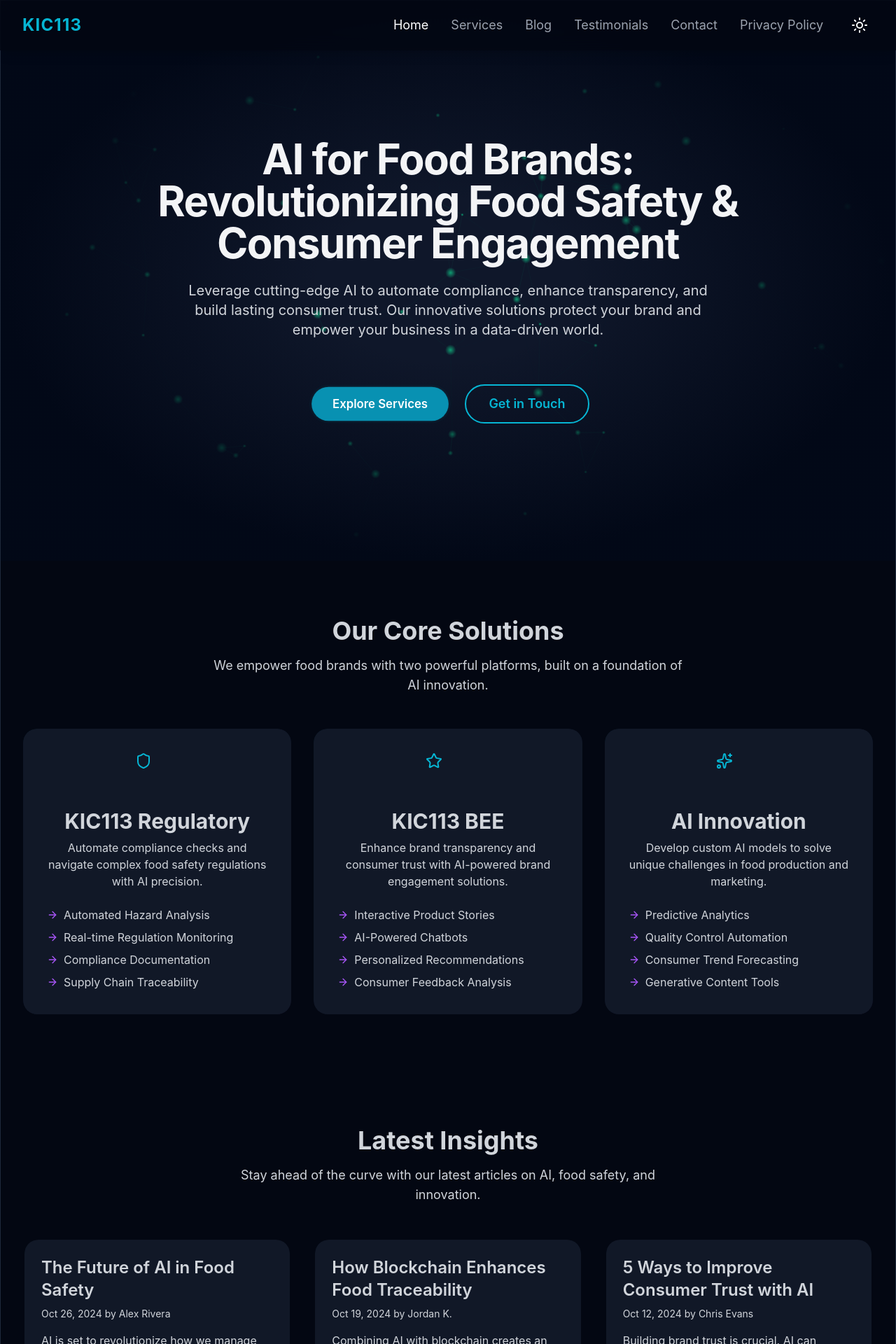
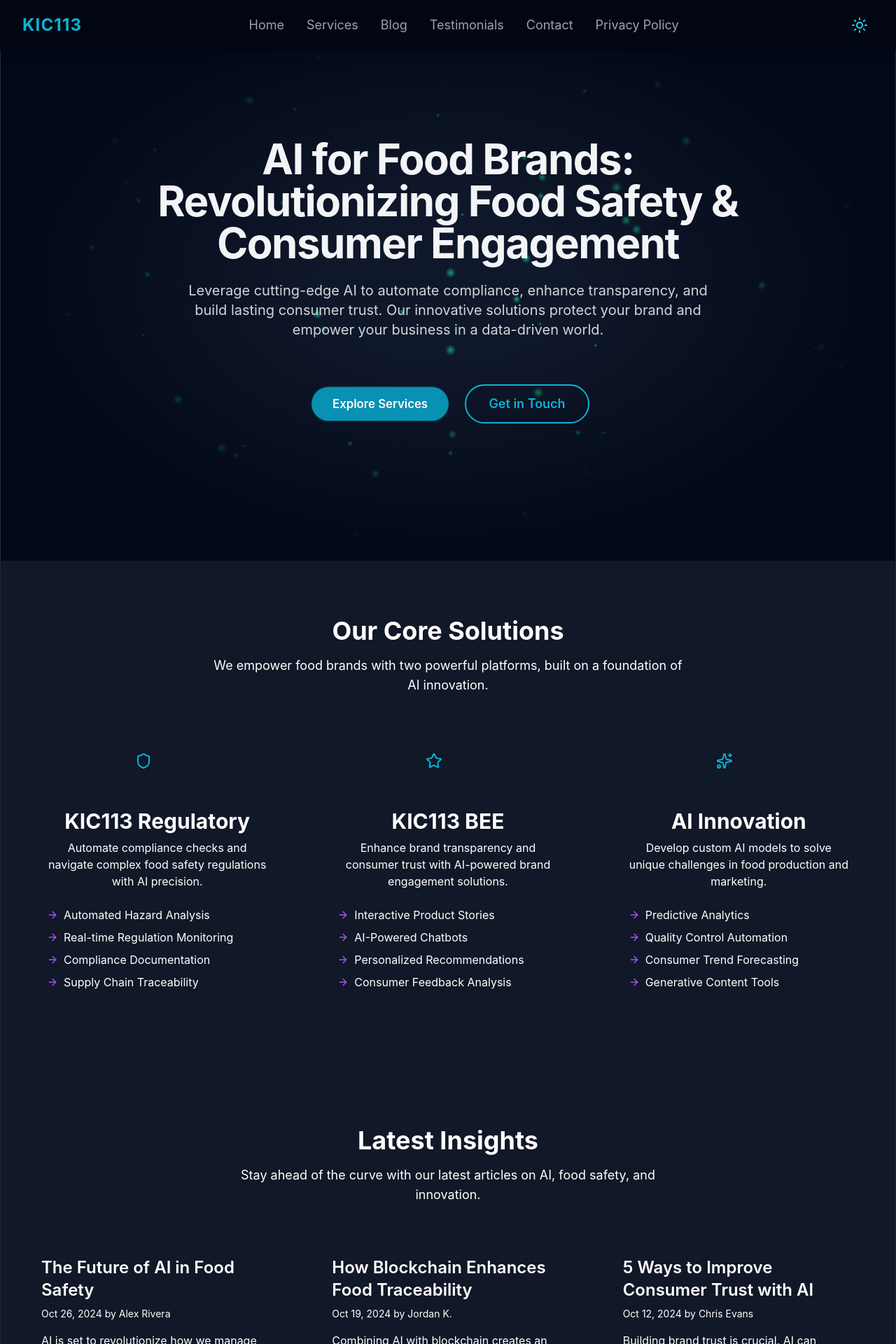
Before and after one commit to amalp12/kic113-landing-website, a React (Vite) app: page / in a window 1280 px wide. Shown: the top 1920 px of the page at 70% size. Built offline with nearby package versions, Linux system fonts and the light colour scheme.

Commit message:
nav fixes , type fixes and favicon added

```diff
--- a/index.html
+++ b/index.html
@@ -4,7 +4,7 @@
 <head>
   <meta charset="UTF-8" />
   <meta name="viewport" content="width=device-width, initial-scale=1.0" />
-  <link rel="icon" type="image/svg+xml" href="/favicon.ico" />
+  <link rel="icon" type="image/x-icon" href="/favicon.ico" />
   <title>KIC113</title>
 </head>
 
--- a/package.json
+++ b/package.json
@@ -13,11 +13,12 @@
     "@tailwindcss/typography": "tailwindcss/typography",
     "@types/node": "^24.3.0",
     "@types/react": "^19.1.12",
+    "@types/react-router-dom": "^5.3.3",
     "framer-motion": "^12.23.12",
     "lucide-react": "^0.542.0",
     "react": "^18.2.0",
     "react-dom": "^18.2.0",
-    "react-router-dom": "^6.15.0",
+    "react-router-dom": "^7.8.2",
     "type": "^2.7.3"
   },
   "devDependencies": {
--- a/src/App.tsx
+++ b/src/App.tsx
@@ -1,9 +1,10 @@
 import { AnimatePresence, motion } from "framer-motion";
-import { useState } from "react";
+import { useState, useEffect } from "react";
+import { BrowserRouter as Router, Routes, Route, useLocation, useNavigate, useParams } from "react-router-dom";
 import Footer from "./components/Footer";
 import Navbar from "./components/Navbar";
-import { useTheme } from "./context/ThemeContext";
-import { blogContent } from "./constants/blog";
+import { useTheme, Theme } from "./context/ThemeContext";
+import { blogContent, BlogPost } from "./constants/blog";
 import BlogDetailPage from "./pages/BlogDetailPage";
 import BlogPage from "./pages/BlogPage";
 import ContactPage from "./pages/ContactPage";
@@ -18,87 +19,71 @@
   exit: { opacity: 0, x: 50 },
 };
 
+const BlogDetailPageWrapper = () => {
+  const navigate = useNavigate();
+  const { id } = useParams<{ id: string }>();
+  const post = id ? blogContent[parseInt(id)] : null;
+
+  if (!post) {
+    return <div>Blog post not found</div>;
+  }
+
+  return <BlogDetailPage post={post} onBack={() => navigate(-1)} />;
+};
+
 const App = () => {
-  const { theme, toggleTheme } = useTheme();
-  const [currentPage, setCurrentPage] = useState("home");
+  const { theme, toggleTheme } = useTheme() as { theme: Theme; toggleTheme: () => void };
   const [isMobileMenuOpen, setIsMobileMenuOpen] = useState(false);
-  const [activeBlog, setActiveBlog] = useState(null);
+  const location = useLocation();
+  const navigate = useNavigate();
 
-  const navigate = (page, params = {}) => {
-    setCurrentPage(page);
+  // Close mobile menu when location changes
+  useEffect(() => {
     setIsMobileMenuOpen(false);
-    if (page === "blog-detail" && params.id) {
-      handleBlogClick(params.id);
-    } else {
-      setActiveBlog(null);
-    }
     window.scrollTo({ top: 0, behavior: "smooth" });
+  }, [location]);
+
+  const handleBlogClick = (postId: number) => {
+    navigate(`/blog/${postId}`);
   };
 
-  const handleBlogClick = (postId) => {
-    const postData = blogContent[postId];
-    if (postData) {
-      setActiveBlog(postData);
-      setCurrentPage("blog-detail");
-      window.scrollTo({ top: 0, behavior: "smooth" });
-    } else {
-      console.error("Blog post not found:", postId);
-      alert("Blog post content is missing!");
-    }
-  };
-
-  const renderPage = () => {
-    switch (currentPage) {
-      case "home":
-        return <HomePage navigate={navigate} />;
-      case "services":
-        return <ServicesPage />;
-      case "blog":
-        return <BlogPage navigate={navigate} onBlogClick={handleBlogClick} />;
-      case "testimonials":
-        return <TestimonialsPage />;
-      case "contact":
-        return <ContactPage />;
-      case "privacy":
-        return <PrivacyPolicyPage />;
-      case "blog-detail":
-        return <BlogDetailPage post={activeBlog} navigate={navigate} />;
-      default:
-        return <HomePage navigate={navigate} />;
-    }
+  const handleNavigate = (path: string) => {
+    navigate(path);
   };
 
   return (
-    <div
-      className={`font-inter relative min-h-screen transition-colors duration-500
-      ${
-        theme === "dark"
-          ? "bg-gray-950 text-gray-300"
-          : "bg-gray-50 text-gray-800"
-      }`}
-    >
+    <div className={`min-h-screen flex flex-col ${theme === "dark" ? "bg-gray-900 text-white" : "bg-white text-gray-900"}`}>
       <Navbar
-        currentPage={currentPage}
-        navigate={navigate}
         toggleTheme={toggleTheme}
-        theme={theme}
+        theme={theme as 'light' | 'dark'}
         isMobileMenuOpen={isMobileMenuOpen}
         setIsMobileMenuOpen={setIsMobileMenuOpen}
       />
       <AnimatePresence mode="wait">
-        <motion.div
-          key={currentPage}
+        <motion.main
+          key={location.pathname}
+          variants={pageVariants}
           initial="initial"
           animate="animate"
           exit="exit"
-          variants={pageVariants}
+          className="flex-grow"
         >
-          {renderPage()}
-        </motion.div>
+          <Routes location={location}>
+            <Route path="/" element={<HomePage />} />
+            <Route path="/services" element={<ServicesPage />} />
+            <Route path="/testimonials" element={<TestimonialsPage />} />
+            <Route path="/blog" element={<BlogPage />} />
+            <Route path="/blog/:id" element={<BlogDetailPageWrapper />} />
+            <Route path="/contact" element={<ContactPage />} />
+            <Route path="/privacy" element={<PrivacyPolicyPage />} />
+            <Route path="*" element={<HomePage />} />
+          </Routes>
+        </motion.main>
       </AnimatePresence>
       <Footer />
     </div>
   );
 };
 
+
 export default App;
--- a/src/components/Navbar.tsx
+++ b/src/components/Navbar.tsx
@@ -1,15 +1,24 @@
-import { AnimatePresence, motion } from "framer-motion";
+import { motion } from "framer-motion";
 import { Menu, Moon, Sun, X } from "lucide-react";
+import { Link, useLocation } from "react-router-dom";
 import { links } from "../constants/links";
 
-const Navbar = ({
-  currentPage,
-  navigate,
+interface NavbarProps {
+  toggleTheme: () => void;
+  theme: 'light' | 'dark';
+  isMobileMenuOpen: boolean;
+  setIsMobileMenuOpen: (isOpen: boolean) => void;
+}
+
+const Navbar: React.FC<NavbarProps> = ({
   toggleTheme,
   theme,
   isMobileMenuOpen,
   setIsMobileMenuOpen,
-}) => (
+}) => {
+  const location = useLocation();
+  const currentPath = location.pathname;
+  return (
     <motion.header
       initial={{ y: -100 }}
       animate={{ y: 0 }}
@@ -18,13 +27,13 @@
         ${theme === "dark" ? "bg-gray-950/80" : "bg-gray-50/80"} shadow-lg`}
     >
       <nav className="container mx-auto flex items-center justify-between px-4 lg:px-8">
-      <div
+        <Link
+          to="/"
           className={`text-2xl font-bold tracking-wider cursor-pointer transition-colors duration-300
           ${theme === "dark" ? "text-cyan-500" : "text-cyan-600"}`}
-        onClick={() => navigate("home")}
         >
           KIC113
-      </div>
+        </Link>
         <div className="hidden lg:flex items-center space-x-8">
           {links.map((link) => (
             <motion.div
@@ -32,12 +41,11 @@
               className="relative"
               whileHover={{ scale: 1.05 }}
             >
-            <a
-              href="#"
-              onClick={() => navigate(link.path)}
+              <Link
+                to={link.path}
                 className={`text-lg transition-colors duration-300 relative group
                   ${
-                  currentPage === link.path
+                    currentPath === link.path
                       ? theme === "dark"
                         ? "text-white"
                         : "text-gray-900"
@@ -49,82 +57,87 @@
               >
                 {link.name}
               <span
-                className={`absolute bottom-0 left-0 w-full h-0.5 transform scale-x-0 group-hover:scale-x-100 transition-transform duration-300 ease-in-out
-                ${theme === "dark" ? "bg-cyan-500" : "bg-cyan-600"}`}
-              ></span>
-            </a>
+                className={`absolute bottom-0 left-0 w-full h-0.5 transition-all duration-300 transform scale-x-0 group-hover:scale-x-100 ${
+                  theme === "dark" ? "bg-cyan-400" : "bg-cyan-600"
+                } ${currentPath === link.path ? "scale-x-100" : "scale-x-0"}`}
+              />
+            </Link>
             </motion.div>
           ))}
+        </div>
+        <div className="flex items-center space-x-4">
           <button
             onClick={toggleTheme}
-          className={`p-2 rounded-full transition-colors duration-300
-          ${
+            className={`p-2 rounded-full transition-colors ${
               theme === "dark"
-              ? "text-white hover:bg-gray-800"
-              : "text-gray-800 hover:bg-gray-200"
+                ? "text-cyan-400 hover:bg-gray-800"
+                : "text-cyan-600 hover:bg-gray-100"
             }`}
+            aria-label="Toggle theme"
           >
-          {theme === "dark" ? <Sun /> : <Moon />}
-        </button>
-      </div>
-
-      <div className="lg:hidden flex items-center space-x-4">
-        <button
-          onClick={toggleTheme}
-          className={`p-2 rounded-full transition-colors duration-300
-          ${
-            theme === "dark"
-              ? "text-white hover:bg-gray-800"
-              : "text-gray-800 hover:bg-gray-200"
-          }`}
-        >
-          {theme === "dark" ? <Sun /> : <Moon />}
+            {theme === "dark" ? (
+              <Sun className="w-6 h-6" />
+            ) : (
+              <Moon className="w-6 h-6" />
+            )}
           </button>
           <button
+            className="lg:hidden p-2 rounded-md focus:outline-none"
             onClick={() => setIsMobileMenuOpen(!isMobileMenuOpen)}
-          className={`transition-colors duration-300
-          ${theme === "dark" ? "text-white" : "text-gray-800"}`}
+            aria-label="Toggle menu"
           >
-          {isMobileMenuOpen ? <X /> : <Menu />}
+            {isMobileMenuOpen ? (
+              <X
+                className={`w-6 h-6 ${
+                  theme === "dark" ? "text-gray-200" : "text-gray-800"
+                }`}
+              />
+            ) : (
+              <Menu
+                className={`w-6 h-6 ${
+                  theme === "dark" ? "text-gray-200" : "text-gray-800"
+                }`}
+              />
+            )}
           </button>
         </div>
       </nav>
-
-    <AnimatePresence>
       {isMobileMenuOpen && (
         <motion.div
-          initial={{ opacity: 0, y: -20 }}
-          animate={{ opacity: 1, y: 0 }}
-          exit={{ opacity: 0, y: -20 }}
-          className={`lg:hidden mt-4 mx-4 p-4 rounded-xl transition-colors duration-500
-            ${theme === "dark" ? "bg-gray-900/90" : "bg-gray-200/90"}`}
+          initial={{ opacity: 0, height: 0 }}
+          animate={{ opacity: 1, height: "auto" }}
+          exit={{ opacity: 0, height: 0 }}
+          transition={{ duration: 0.3 }}
+          className="lg:hidden overflow-hidden"
         >
-          <ul className="flex flex-col items-center space-y-4">
+          <div
+            className={`px-4 py-2 space-y-2 ${
+              theme === "dark" ? "bg-gray-900/95" : "bg-white/95"
+            }`}
+          >
             {links.map((link) => (
-              <li key={link.path}>
-                <a
-                  href="#"
-                  onClick={() => navigate(link.path)}
-                  className={`text-lg font-medium transition-colors duration-300
-                    ${
-                      currentPage === link.path
+              <Link
+                key={link.path}
+                to={link.path}
+                onClick={() => setIsMobileMenuOpen(false)}
+                className={`block px-4 py-3 rounded-md transition-colors ${
+                  currentPath === link.path
                     ? theme === "dark"
-                          ? "text-white"
-                          : "text-gray-900"
+                      ? "bg-gray-800 text-white"
+                      : "bg-gray-100 text-gray-900"
                     : theme === "dark"
-                        ? "text-gray-400 hover:text-white"
-                        : "text-gray-600 hover:text-gray-900"
+                    ? "text-gray-300 hover:bg-gray-800 hover:text-white"
+                    : "text-gray-700 hover:bg-gray-100 hover:text-gray-900"
                 }`}
               >
                 {link.name}
-                </a>
-              </li>
+              </Link>
             ))}
-          </ul>
+          </div>
         </motion.div>
       )}
-    </AnimatePresence>
     </motion.header>
   );
+};
 
 export default Navbar;
--- a/src/constants/blog.ts
+++ b/src/constants/blog.ts
@@ -1,4 +1,13 @@
-export const blogPosts = [
+export interface BlogPost {
+  id: number;
+  title: string;
+  date: string;
+  author: string;
+  excerpt: string;
+  content?: string;
+}
+
+export const blogPosts: BlogPost[] = [
   {
     id: 1,
     title: "The Future of AI in Food Safety",
@@ -24,11 +33,12 @@
   },
 ];
 
-export const blogContent = {
+export const blogContent: Record<number, Omit<BlogPost, 'id'>> = {
   1: {
     title: "The Future of AI in Food Safety",
     date: "Oct 26, 2024",
     author: "Alex Rivera",
+    excerpt: "AI is set to revolutionize how we manage and ensure food safety...",
     content: `
       <p>The food industry is on the cusp of a major transformation, with artificial intelligence leading the charge. AI-powered systems can now analyze vast datasets from supply chains, manufacturing processes, and consumer feedback to predict and prevent food safety issues before they occur. This proactive approach marks a significant shift from traditional, reactive methods.</p>
       <p>AI's ability to monitor real-time data from sensors and cameras allows for automated quality control, identifying contaminants or inconsistencies with a level of precision that human inspection cannot match. This not only reduces the risk of recalls but also minimizes waste and improves overall efficiency.</p>
@@ -40,6 +50,7 @@
     title: "How Blockchain Enhances Food Traceability",
     date: "Oct 19, 2024",
     author: "Jordan K.",
+    excerpt: "Combining AI with blockchain creates an immutable, transparent ledger...",
     content: `
       <p>Blockchain technology offers an unprecedented level of transparency and security in food supply chains. By creating an immutable, decentralized ledger, every transaction and data point from farm to fork can be recorded and verified. This eliminates the risk of data tampering and provides a single, trustworthy source of truth.</p>
       <p>When combined with AI, blockchain's power is amplified. AI can analyze the data on the blockchain to identify inefficiencies, predict potential contamination sources, and streamline logistics. Consumers can simply scan a QR code to see the entire journey of their food, including its origin, processing history, and safety certifications. This transparency builds immense consumer trust and brand loyalty.</p>
@@ -48,6 +59,7 @@
   3: {
     title: "5 Ways to Improve Consumer Trust with AI",
     date: "Oct 12, 2024",
+    excerpt: "Building brand trust is crucial. AI can provide the tools to...",
     author: "Chris Evans",
     content: `
       <p>In today's market, consumer trust is a brand's most valuable asset. AI offers powerful tools to not only maintain but actively build this trust. Here are five ways AI can help:</p>
--- a/src/context/ThemeContext.tsx
+++ b/src/context/ThemeContext.tsx
@@ -6,7 +6,7 @@
   ReactNode,
 } from "react";
 
-type Theme = "light" | "dark";
+export type Theme = "light" | "dark";
 
 interface ThemeContextType {
   theme: Theme;
--- a/src/pages/HomePage.tsx
+++ b/src/pages/HomePage.tsx
@@ -3,10 +3,15 @@
 import { motion } from "framer-motion";
 import { ArrowRight, ChevronLeft, ChevronRight } from "lucide-react";
 import { useRef, useState } from "react";
+import { useNavigate } from "react-router-dom";
 import FeaturedServices from "../components/sections/FeaturedServices";
 import HeroSection from "../components/sections/HeroSection";
 import { useTheme } from "@/context/ThemeContext";
-const LatestInsights = ({ navigate, onBlogClick }) => {
+interface LatestInsightsProps {
+  onBlogClick: (postId: number) => void;
+}
+
+const LatestInsights: React.FC<LatestInsightsProps> = ({ onBlogClick }) => {
   const { theme } = useTheme();
   const containerVariants = {
     hidden: { opacity: 0 },
@@ -97,10 +102,32 @@
   );
 };
 
+interface Testimonial {
+  quote: string;
+  author: string;
+  featured: boolean;
+  role?: string;
+  company?: string;
+}
+
 const TestimonialSlider = () => {
   const { theme } = useTheme();
   const [currentIndex, setCurrentIndex] = useState(0);
-  const sliderRef = useRef(null);
+  const sliderRef = useRef<HTMLDivElement>(null);
+  const [currentSlide, setCurrentSlide] = useState(0);
+
+  const handleDragEnd = (e: any, info: { offset: { x: number } }) => {
+    if (info.offset) {
+      const { offset } = info;
+      if (Math.abs(offset.x) > 50) {
+        if (offset.x < 0) {
+          goToNext();
+        } else {
+          goToPrev();
+        }
+      }
+    }
+  };
 
   const cardBg = theme === "dark" ? "bg-gray-900" : "bg-white";
   const cardBorder = theme === "dark" ? "border-gray-700" : "border-gray-300";
@@ -128,7 +155,7 @@
     animate: {
       x: `-${currentIndex * 100}%`,
       transition: {
-        type: "spring",
+        type: 'spring',
         stiffness: 150,
         damping: 20,
       },
@@ -182,20 +209,12 @@
             animate="animate"
             drag="x"
             dragConstraints={{
-              left: -(testimonials.length - 1) * sliderRef.current?.offsetWidth,
+              left: -((testimonials.length - 1) * (sliderRef.current?.offsetWidth || 0)),
               right: 0,
             }}
-            onDragEnd={(e, { offset }) => {
-              if (Math.abs(offset.x) > 50) {
-                if (offset.x < 0) {
-                  goToNext();
-                } else {
-                  goToPrev();
-                }
-              }
-            }}
+            onDragEnd={handleDragEnd}
           >
-            {testimonials.map((testimonial, index) => (
+            {testimonials.map((testimonial: Testimonial, index) => (
               <motion.div
                 key={index}
                 className="w-full flex-shrink-0 px-8 py-12 relative group"
@@ -280,9 +299,7 @@
                       {testimonial.author}
                     </p>
                     {testimonial.role && (
-                      <p className="text-sm text-text-secondary mt-1">
-                        {testimonial.role}
-                      </p>
+                      <span className="block text-sm text-gray-400">{testimonial.role}</span>
                     )}
                   </div>
                 </div>
@@ -295,16 +312,17 @@
   );
 };
 
-const HomePage = ({ navigate }) => (
-  <>
-    <HeroSection navigate={navigate} />
-    <FeaturedServices />
-    <LatestInsights
-      navigate={navigate}
-      onBlogClick={(id) => navigate("blog-detail", { id })}
-    />
-    <TestimonialSlider />
-  </>
-);
+const HomePage = () => {
+  const navigate = useNavigate();
+
+  return (
+    <>
+      <HeroSection />
+      <FeaturedServices />
+      <LatestInsights onBlogClick={(id) => navigate(`/blog/${id}`)} />
+      <TestimonialSlider />
+    </>
+  );
+};
 
 export default HomePage;
```
Also changed, not shown: src/components/sections/HeroSection.tsx (+3 -6 lines), src/pages/BlogDetailPage.tsx (+16 -8 lines), src/pages/BlogPage.tsx (+15 -5 lines), 2 other files (tests, documents, lock files or other folders). Lines whose indentation alone changed are shown as unchanged.
